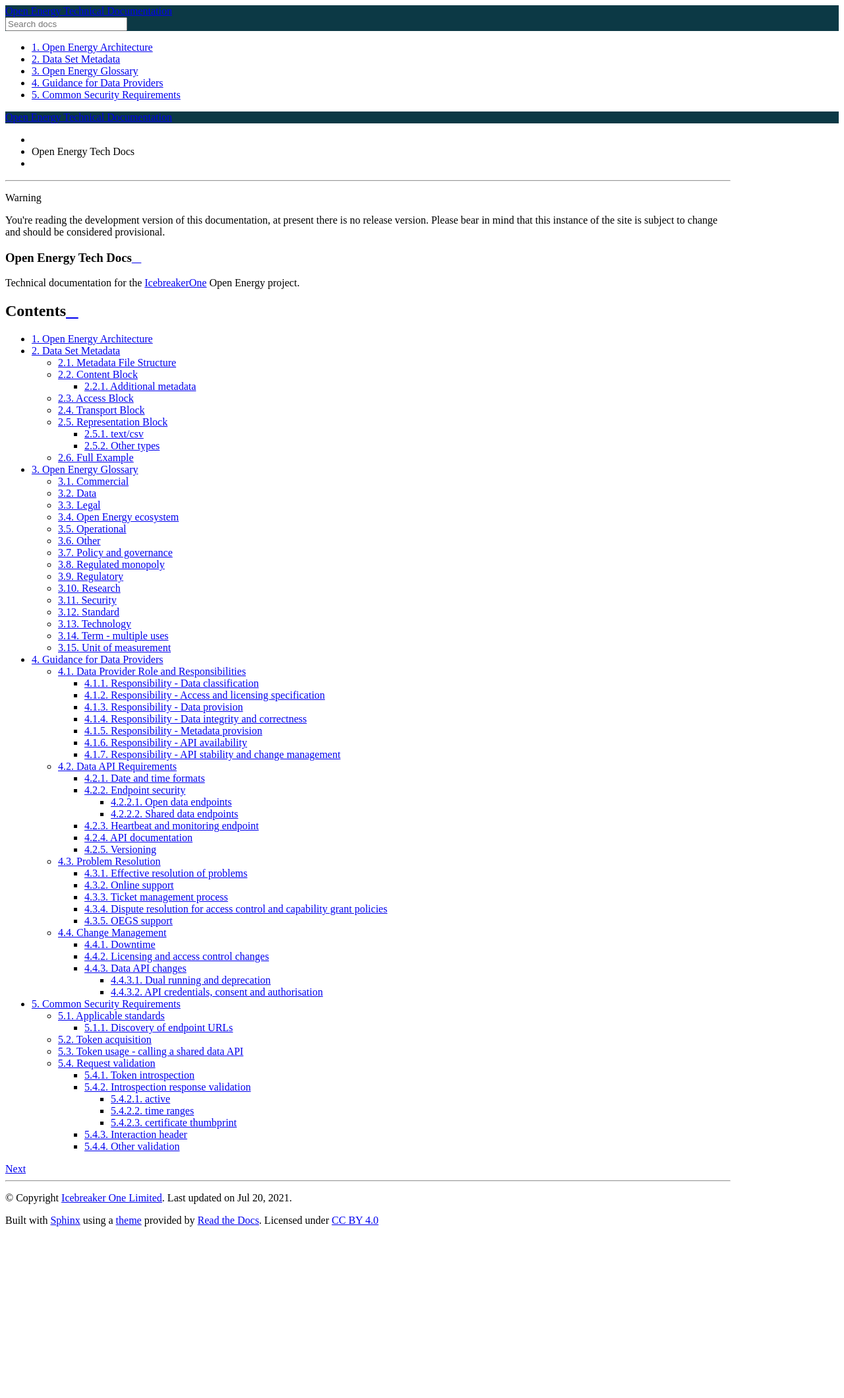
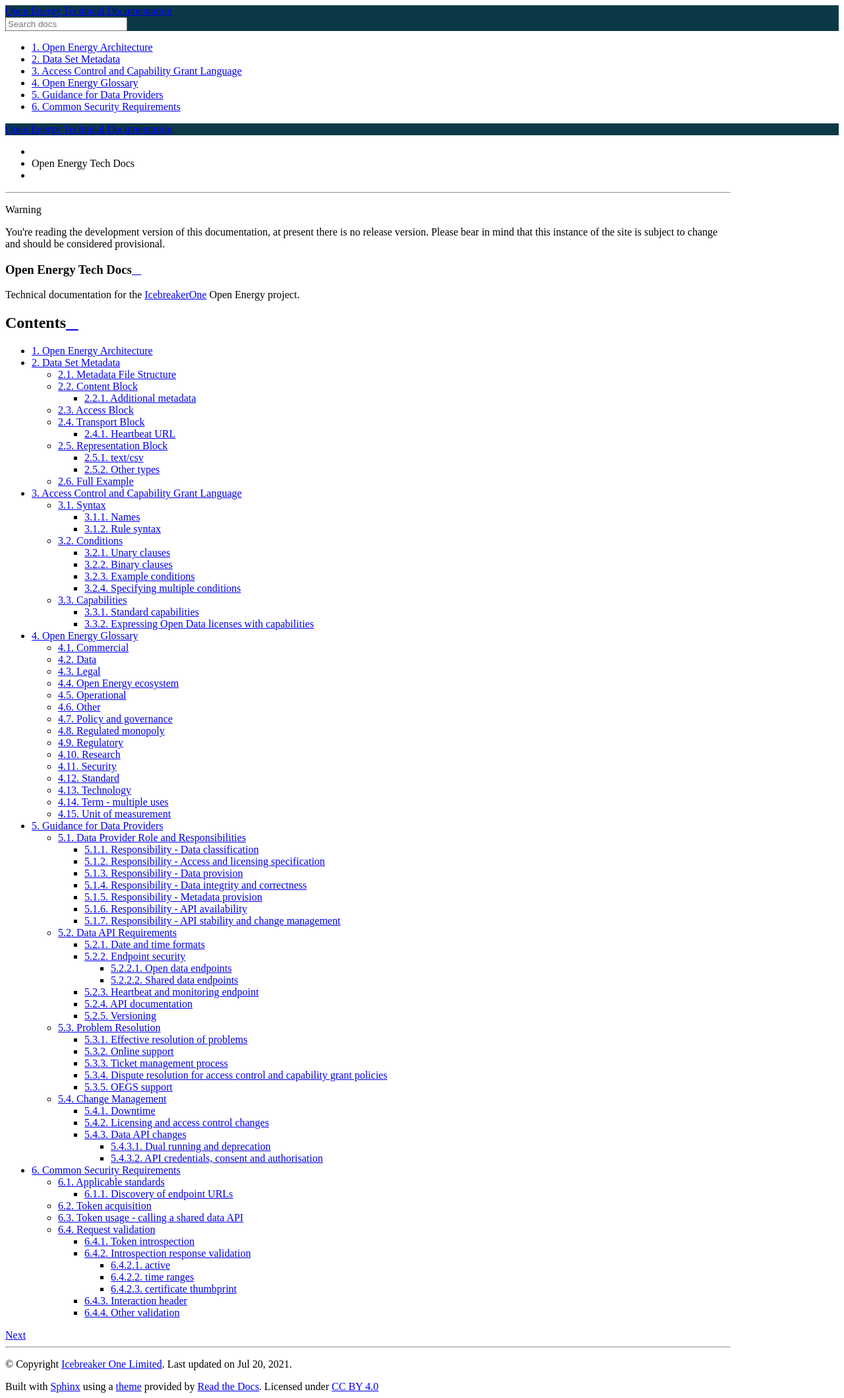
Before and after one commit to icebreakerone/open-energy-technical-docs, a Sphinx documentation site: the page built from docs/index.rst, in a window 1280 px wide. Shown: the whole page at 66% size. Built offline with Sphinx 7.4.7 and the Read the Docs theme 2.0.0, drawn with Linux system fonts in a browser that asks for light colours; the version number could not be read and is left out; before the commit the page ends 1867 px from its top, so only the background shows below that; some of the changed lines change nothing that is shown.

Commit message:
Added access control language specification and linked from metadata docs

```diff
--- a/docs/_static/theme_overrides.css
+++ b/docs/_static/theme_overrides.css
@@ -26,3 +26,10 @@
 .wy-table-responsive table td, .wy-table-responsive table th {
     white-space: normal;
 }
+
+div.admonition-todo {
+    background-color: #ffd4d4 !important;
+}
+div.admonition-todo p.admonition-title {
+    background-color: #f07e7e !important;
+}
--- /dev/null
+++ b/docs/access_control_specification.rst
@@ -0,0 +1,261 @@
+Access Control and Capability Grant Language
+============================================
+
+
+.. contents::
+   :depth: 4
+   :local:
+
+.. todo::
+
+    Link to appropriate part of ops guidelines imported in from gdrive
+
+An access rule contains:
+
+1. Zero or more conditions
+2. One or more capability grants
+
+They are applied to properties of a :term:`Data Consumer` while processing a request for data from a
+:term:`Data Provider`. These properties can be modelled as a map of names to values; some values may be inferred by
+joining on the ID of the data consumer, some may be directly provided in the `token introspection` response.
+
+Syntax
+######
+
+Names
+-----
+
+**Names** consist of a namespace (``[a-z0-9_]+``), a ``:`` character, and a suffix (``[a-z0-9_.]+``). For example,
+``oe:some_value``. Values asserted by Open Energy will always have a namespace ``oe``. The suffix may contain ``.``
+characters, the namespace may not.
+
+Rule syntax
+-----------
+
+An access rule is represented as a single line string containing a comma separated list of zero or more `Conditions`,
+the literal string ``grants``, and then a comma separated list of one or more `Capabilities`:
+
+.. code-block::
+
+   [CONDITION]? ["," ADDITIONAL_CONDITION]* "grants" CAPABILITY ["," ADDITIONAL_CAPABILITY]*
+
+.. note::
+
+   * A rule with no conditions is valid, and is satisfied by all requests
+   * All rules must grant at least one capability
+
+See the following sections for specification of conditions and capabilities.
+
+
+Conditions
+##########
+
+Conditions are unary or binary clauses.
+
+All conditions must be satisfied within a rule for that rule to be applied. There are no explicit boolean operators
+such as ``or`` or similar. For cases where alternative sets of rules could be applied the expectation is that data
+providers will specify multiple, potentially overlapping, rules to express this.
+
+Unary clauses
+-------------
+
+Unary clauses consist of a single **named** condition. The clause is satisfied if that condition is ``true``.
+This is typically used to denote a particular property such as *Open Energy current membership* or similar where the
+existence of the property is sufficient to accept the data consumer.
+
+.. code-block:: json
+   :caption: the condition ``oe:member`` passes if used with this context
+
+    {"oe:member" : true}
+
+Binary clauses
+--------------
+
+Binary clauses consist of a **name** on the left hand side, an **operator**, and a **value** on the right hand side.
+The valid **operators** are shown in the table below. LHS, operator, and RHS are separated with at least one
+space character.
+
+**Values** can be numerals, dates, quoted strings, or homogeneous lists of these three types. Dates are specified as
+``dd/mm/yyyy``, we do not need a higher level of precision in any of our envisaged use cases, but if this is needed
+a datetime must be specified as a string compliant with `RFC3339 <https://datatracker.ietf.org/doc/html/rfc3339>`_. To
+simplify expression in JSON, quoted strings should be enclosed in single quote ``'`` characters. Lists are written as a
+comma separated list of strings surrounded by ``[`` and ``]`` characters. Lists are only valid RHS values for the
+``in`` operator.
+
+.. list-table:: Operators
+   :widths: 15 15 70
+   :header-rows: 1
+
+   * - Operator
+     - Range
+     - Description
+   * - ``is``
+     - Any
+     - The condition passes if the value of the property on the LHS is exactly equal to the value in the RHS
+   * - ``before``
+     - date or datetime
+     - The condition passes if the value of the property on the LHS is before the date or datetime specifed as the
+       RHS. Where a date needs to be coerced to a datetime, it is done by setting it to 00:00.00 with the same date
+   * - ``after``
+     - date or datetime
+     - As above, but passes if the value of the property on the LHS is after the date or datetime specified on the RHS.
+   * - ``max_age_days``
+     - date or datetime
+     - The condition passes if the value on the LHS corresponds to a date at most X days in the past compared to the
+       current date, where X is integer numeral specified as the RHS
+   * - ``<``, ``<=``, ``>=``, ``>``, ``==``
+     - number
+     - Conditions pass if the LHS is, respectively, less than, less than or equal, greater than or equal, greater than,
+       or strictly equal, to the number on the RHS. Note that ``==`` and ``is`` are equivalent for numeric quantities
+   * - ``in``
+     - number or string
+     - Conditions pass if there is at least one item in the list specified in the RHS which would match the ``is``
+       condition with respect to the LHS value
+
+Example conditions
+------------------
+
+.. note::
+
+   The conditions shown below are examples, and should not be taken as indicative of standard properties of data
+   consumers in the final system.
+
+.. list-table:: Example condition clauses
+   :widths: 15 85
+   :header-rows: 1
+
+   * - Condition
+     - Interpretation
+   * - ``oe:status is 'active'``
+     - passes if the value of ``oe:status`` is set, and is equal under string comparison to ``active``
+   * - ``oe:membership_expires after 24/10/2022``
+     - passes if the value of ``oe:membership_expires`` is either a date or a datetime, and is after the 24th October
+       2022
+   * - ``oe:terms_signed max_age_days 20``
+     - passes if the value of ``oe:terms_signed`` is either a date or a datetime, and is at most 20 days from the
+       current datetime. Note that dates with no time component are equivalent to 00:00.00 on the specified date for
+       comparison purposes
+   * - ``some_group:membership_level >= 2``
+     - passes if the value of ``some_group:membership_level`` is a number and is greater to or equal to two.
+   * - ``oe:org_type in ['council', 'academic']``
+     - passes if the value of ``oe:org_type`` would be considered equal to either ``'council'`` or ``'academic'``
+       as if compared with ``is``.
+   * - ``oe:member``
+     - passes if the value of ``oe:member`` is ``true``.
+
+Specifying multiple conditions
+------------------------------
+
+Multiple conditions are separated with ``,`` characters. All conditions must be satisfied for the rule to pass, there
+are no sub-clauses or boolean operators. Any number of space characters are allowed before and after the ``,`` in a
+condition list.
+
+For example, ``oe:status is 'active', some_group:membership_level >=2`` is the union of those two example conditions
+from the previous section and will only be satisfied if both conditions are individually satisfiable.
+
+Capabilities
+############
+
+Capability grants for a given set of access conditions are specified as a comma (``,``) separated list of **names**.
+There **MUST** be at least one **name** in this list, an empty capability grant list is not considered valid.
+
+Standard capabilities
+---------------------
+
+These are capabilities where the namespace part of the **name** is ``oe``, indicating that they are defined as part
+of the open energy project. Data providers **MAY**, but **SHOULD NOT**, create their own capabilities unless absolutely
+necessary as doing so acts against the aim of easy interoperability and comprehension of access and licensing rules.
+
+.. warning::
+
+   This section is provisional, the exact final set of base capabilities has yet to be determined. Those shown below
+   are a plausible first cut but should not be considered definitive.
+
+.. list-table:: Standard capabilities
+   :header-rows: 1
+   :widths: 15 15 70
+
+   * - Category
+     - Capability name
+     - Meaning
+   * - **Use**
+     -
+     - **Use the artefact internally**
+   * -
+     - ``oe:use_any``
+     - For any purpose
+   * -
+     - ``oe:use_dev``
+     - For development purposes only (i.e. private or limited development of new works, products or services)
+   * -
+     - ``oe:use_noncom``
+     - For non-commercial purposes only (e.g. education, research, charity work etc.)
+   * - **Adapt**
+     -
+     - **Adapt the artefact for internal use**
+   * -
+     - ``oe:adapt_any``
+     - For any purpose
+   * -
+     - ``oe:adapt_dev``
+     - For development purposes only (i.e. private or limited development of new works, products or services)
+   * -
+     - ``oe:adapt_noncom``
+     - For non-commercial purposes only (e.g. education, research, charity work etc.)
+   * - **Combine**
+     -
+     - **Combine ('remix') the artefact**
+   * -
+     - ``oe:combine_any``
+     - With any other artefacts
+   * -
+     - ``oe:combine_external``
+     - With other external artefacts
+   * -
+     - ``oe:combine_internal``
+     - With the Data Consumer’s own products or services
+   * - **Redistribute**
+     -
+     - **Redistribute (‘onward share’ - including to any customers of the Service Provider)**
+   * -
+     - ``oe:redistribute_original``
+     - The original artefact
+   * -
+     - ``oe:redistribute_derived``
+     - Derivatives of the original artefact not produced from other data sets, i.e. filtered or cleaned data
+   * -
+     - ``oe:redistribute_combined``
+     - Derivatives of the artefact produced through artefact combination or use in the Data Consumer’s own products or
+       services
+
+Expressing Open Data licenses with capabilities
+-----------------------------------------------
+
+The capabilities defined above in `Standard capabilities` are intended for :term:`shared data`, but data providers may
+also publish :term:`open data`. An open data set by definition has no access conditions, so any access rules for such
+data sets **MUST** have an empty access condition list, and must use one of the following capabilities to declare that
+the data are licensed under a known OSI approved open license
+
+Rules **MUST NOT** grant a mix of capabilities in the ``open`` namespace and capabilities in other namespaces, as the
+semantics of this are not well defined.
+
+.. list-table::
+   :header-rows: 1
+   :widths: 35 65
+
+   * - Capability name
+     - Corresponding open data license
+   * - ``open:cc_by_1.0`` ``open:cc_by_2.0`` ``open:cc_by_2.5`` ``open:cc_by_3.0`` ``open:cc_by_4.0``
+     - `Creative Commons Attribution <https://creativecommons.org/licenses/by/4.0/>`_ (v1.0, v2.0, v2.5, v3.0, v4.0
+       respectively)
+   * - ``open:cc_by_sa_1.0`` ``open:cc_by_sa_2.0`` ``open:cc_by_sa_2.5`` ``open:cc_by_sa_3.0`` ``open:cc_by_sa_4.0``
+     - `Creative Commons Attribution ShareAlike <https://creativecommons.org/licenses/by-sa/4.0/>`_ (v1.0, v2.0, v2.5,
+       v3.0, v4.0 respectively)
+   * - ``open:cc0``
+     - `Public Domain Dedication <https://creativecommons.org/publicdomain/zero/1.0/>`_ v1.0
+   * - ``open:gfdl_1.1`` ``open:gfdl_1.2`` ``open:gfdl_1.3``
+     - `GNU Free Documentation License <http://www.gnu.org/copyleft/fdl.html>`_ (v1.1, 1.2, 1.3 respectively)
+   * - ``open:fal_1.2`` ``open:fal1.3``
+     - `Free Art License <http://artlibre.org/licence/lal/en/>`_ (v1.2, v1.3 respectively)
+
+Open data sets **SHOULD** be released under the latest version of any given license.
--- a/docs/conf.py
+++ b/docs/conf.py
@@ -50,8 +50,13 @@ extensions = [
     'sphinx.ext.autosectionlabel',
     'sphinx_multiversion',
     'sphinx.ext.githubpages',
-    'sphinxcontrib.inkscapeconverter'
+    'sphinxcontrib.inkscapeconverter',
+    'sphinx.ext.todo'
 ]
+
+# Show to do items, uses a command line switch to set todo_include_todos to True for local build and
+# not otherwise, so we never have to-do items in the published docs.
+todo_emit_warnings = True
 
 # Configure inkscape
 inkscape_converter_bin = 'inkscape'
@@ -188,9 +193,6 @@ pygments_style = 'sphinx'
 # If true, keep warnings as "system message" paragraphs in the built documents.
 # keep_warnings = False
 
-# If true, `to do` and `todoList` produce output, else they produce nothing.
-todo_include_todos = False
-
 # -- Options for HTML output ----------------------------------------------
 
 html_theme = "sphinx_rtd_theme"
--- a/docs/index.rst
+++ b/docs/index.rst
@@ -2,6 +2,8 @@ Open Energy Tech Docs
 =====================
 
 Technical documentation for the IcebreakerOne_ Open Energy project.
+
+.. todolist::
 
 Contents
 --------
@@ -10,9 +12,11 @@ Contents
     :numbered:
     :maxdepth: 4
     :glob:
+    :includehidden:
 
     architecture
     metadata
+    access_control_specification
     glossary
     ops_guidelines/*
 
--- a/docs/metadata.rst
+++ b/docs/metadata.rst
@@ -114,15 +114,15 @@ satisfied before a :term:`data consumer` can acquire these data.
 
 Each item within this section contains:
 
-1. A statement describing a set of conditions which must be satisfied to grant access. If this block is empty, access
-   is granted by default (subject to authentication if the data set is in class |OE-SA| or |OE-SB|)
+1. A statement describing a set of conditions which must be satisfied to grant access, and the set of capabilities
+   granted should access be provided by this set of conditions. The exact specification for these statements can be
+   found at `Access Control and Capability Grant Language`
 2. A boolean property indicating whether the access conditions in [1] are sufficient (``true``), or simply indicative
    (``false``). In the former case, a :term:`data consumer` which satisfies all the conditions *will* be granted access,
    in the latter they *may* be granted access, but there may be additional requirements not fully described here
 3. A pair of dates indicating the time range for which this access condition is valid. Data providers are encouraged to
    commit to access and license conditions with a reasonable timeframe to allow potential consumers to plan their own
    activities
-4. A set of capabilities making up a license grant for data retrieved under these access conditions.
 
 .. note::
 
@@ -179,6 +179,16 @@ For example:
    Because API security is defined in relation to the data sensitivity class of the data set, it is not necessary to
    define the security of any presented API in this section. Data sets in class |OE-O| must expose an API with no extra
    security measures, and those in |OE-SA| and |OE-SB| must be secured by |FAPI| using the Open Energy trust services.
+
+Heartbeat URL
+#############
+
+Data providers **SHOULD** create a secured endpoint to act as a heartbeat - if this is specifed then the OEGS will
+periodically call it to assertain liveness and optionally gather metrics as described in
+`Heartbeat and monitoring endpoint`
+
+A hearbeat URL can be specified as a single key ``heartbeat_url`` with the value being the fully qualified URL at which
+the hearbeat response is exposed.
 
 Representation Block
 --------------------
```
Also changed, not shown: 1 other file.
